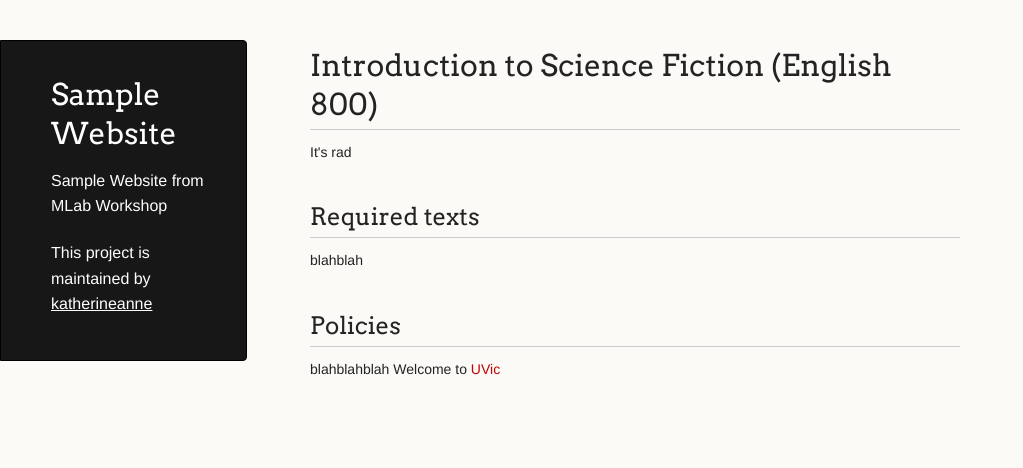
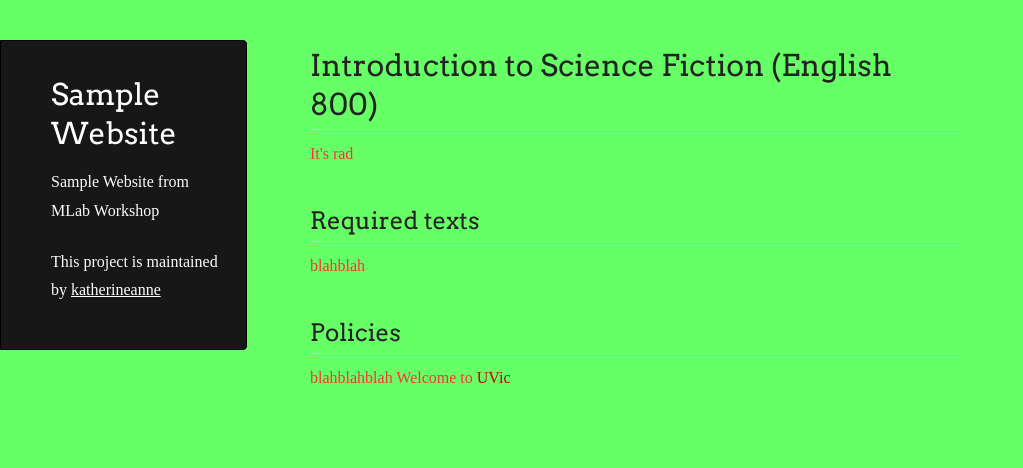
Before and after one commit to katherineanne/sampleWebsite, a plain HTML site: page index.html in a window 1280 px wide. Shown: the whole page, without its empty margins (0-1023 px from the left). Drawn offline with Linux system fonts and the light colour scheme.

Commit message:
Update styles.css

```diff
--- a/stylesheets/styles.css
+++ b/stylesheets/styles.css
@@ -27,10 +27,10 @@ time, mark, audio, video {
 
 body {
   padding:10px 50px 0 0;
-  font-family:"Helvetica Neue", Helvetica, Arial, sans-serif;
-	font-size: 14px;
-	color: #232323;
-	background-color: #FBFAF7;
+  font-family:""Comic Sans MS", cursive, sans-serif;
+	font-size: 20px;
+	color: #ff3333;
+	background-color: #66ff66;
 	margin: 0;
 	line-height: 1.8em;
 	-webkit-font-smoothing: antialiased;
```
